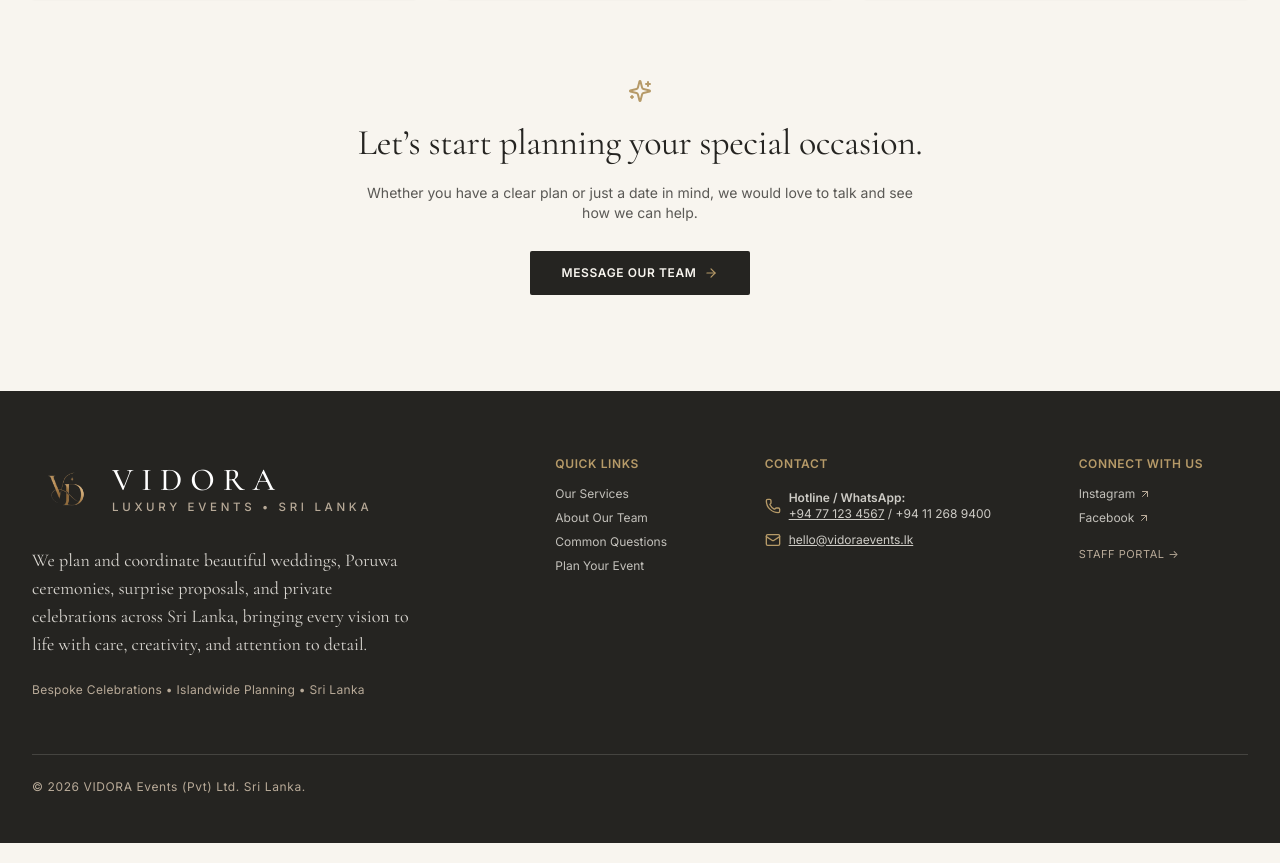
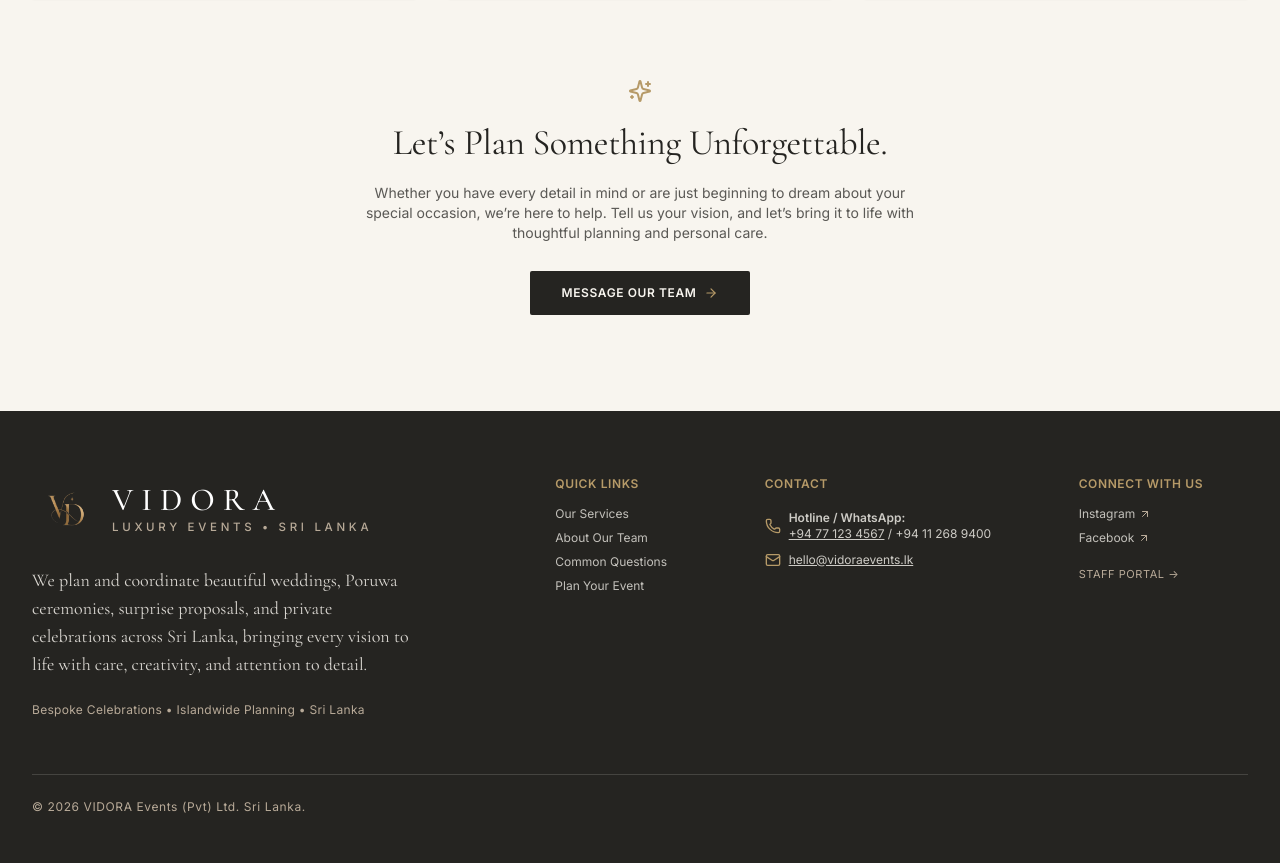
Before and after one commit to VIDORA-Events/Vidora-Events, a React (Vite) app in the folder client/: page /about in a window 1280 px wide. Shown: the part 2894-3757 px from the top of the page. Built offline with nearby package versions, Linux system fonts and the light colour scheme; no server answers.

Commit message:
Update callout text in AboutPage

```diff
--- a/client/src/pages/AboutPage.tsx
+++ b/client/src/pages/AboutPage.tsx
@@ -200,10 +200,10 @@ At Vidora Events, we believe every celebration deserves to be extraordinary. We
       <section className="max-w-4xl mx-auto px-6 text-center space-y-5">
         <Sparkles className="w-6 h-6 text-luxury-gold mx-auto" />
         <h2 className="font-serif text-3xl sm:text-4xl text-luxury-charcoal">
-          Let’s start planning your special occasion.
+          Let’s Plan Something Unforgettable.
         </h2>
         <p className="font-sans text-xs sm:text-sm text-luxury-charcoal/75 max-w-xl mx-auto leading-relaxed">
-          Whether you have a clear plan or just a date in mind, we would love to talk and see how we can help.
+          Whether you have every detail in mind or are just beginning to dream about your special occasion, we’re here to help. Tell us your vision, and let’s bring it to life with thoughtful planning and personal care.
         </p>
         <div className="pt-2">
           <Link
```
